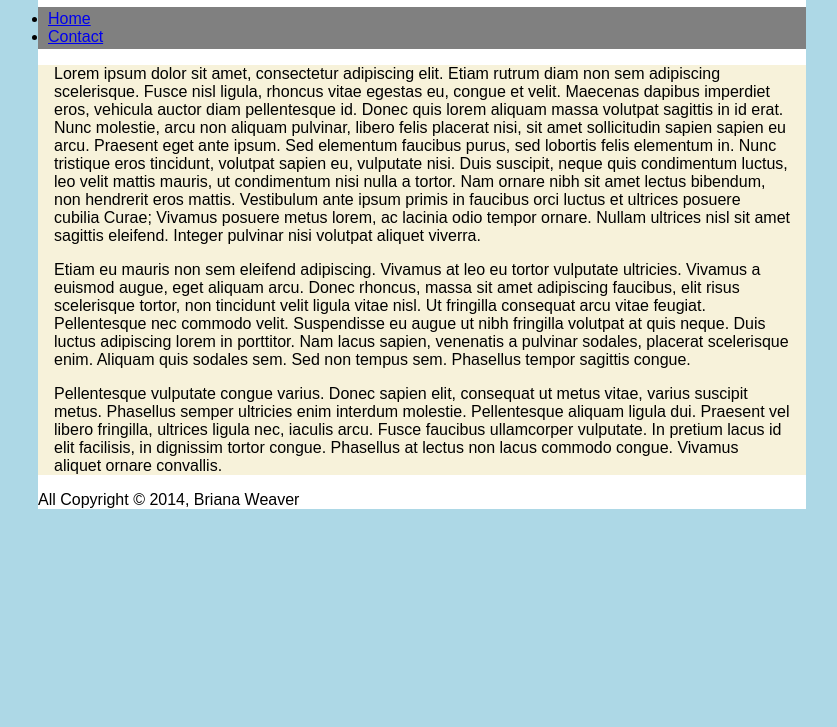
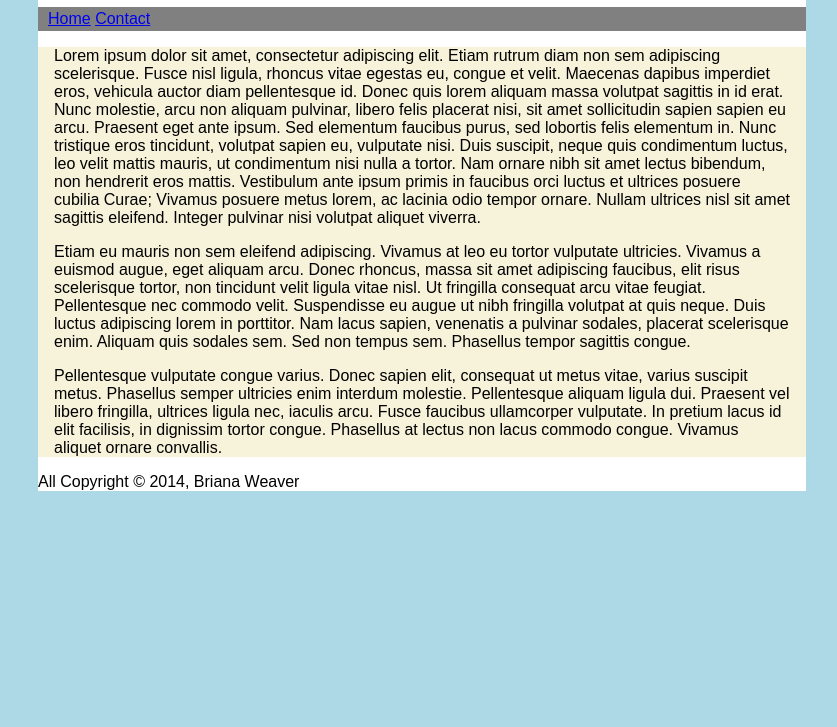
Before and after one commit to brianaw/my-rwd, a plain HTML site: page index.html in a window 1280 px wide. Shown: the part 73-800 px from the top of the page, without its empty margins (218-1055 px from the left). Drawn offline with Linux system fonts and the light colour scheme; a script that the page names is missing.

Commit message:
Adding rudimentary navigation ba

```diff
--- a/styles/styles.css
+++ b/styles/styles.css
@@ -33,4 +33,11 @@ nav {
 
 nav ul {
   padding: 3px 10px;
+  list-style-type:none;
 }
+
+nav ul li {
+  display: inline-block;
+}
+
+/* ----- Navbar ----- */
```
